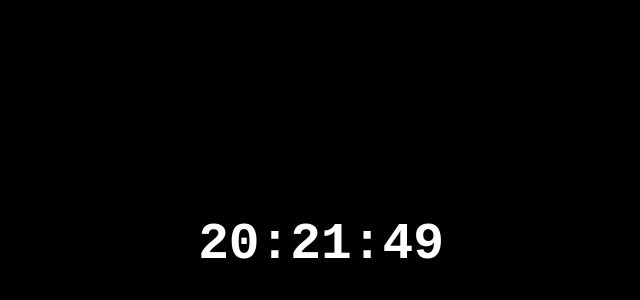
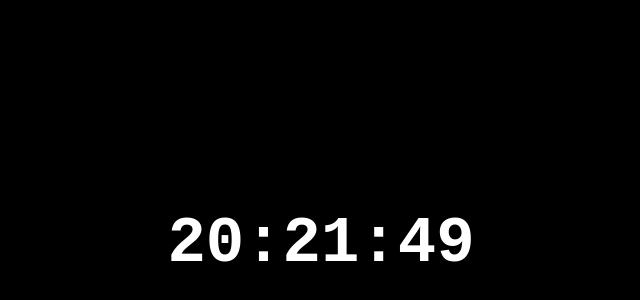
Before and after one commit to edwardedmonds/clock, a plain HTML site: page index.html in a window 1280 px wide. Shown: the part 156-456 px from the top of the page, without its empty margins (319-959 px from the left). Drawn offline with Linux system fonts and the light colour scheme.

Commit message:
Adjusted clamp() constraints

```diff
--- a/css/main.css
+++ b/css/main.css
@@ -18,6 +18,6 @@ body {
 }
 
 .clock {
-  font-size: clamp(18px, 4vw, 72px);
+  font-size: clamp(18px, 5vw, 72px);
   color: #fff;
 }
```
